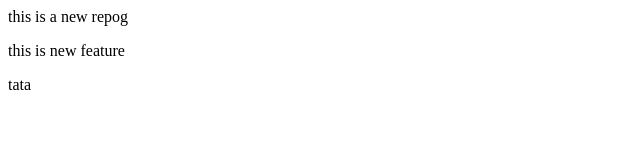
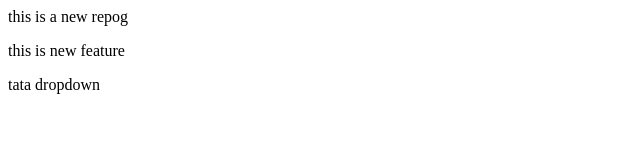
Before and after one commit to sudhakoli/localrepo, a plain HTML site: page index.html in a window 1280 px wide. Shown: the full height of the page, 0-640 px from the left. Drawn offline with Linux system fonts and the light colour scheme.

```diff
--- a/index.html
+++ b/index.html
@@ -1,3 +1,3 @@
 <p>this is a new repog</p>
 <p>this is new feature</p>
-<p>tata</p>
+<p>tata dropdown</p>
```
